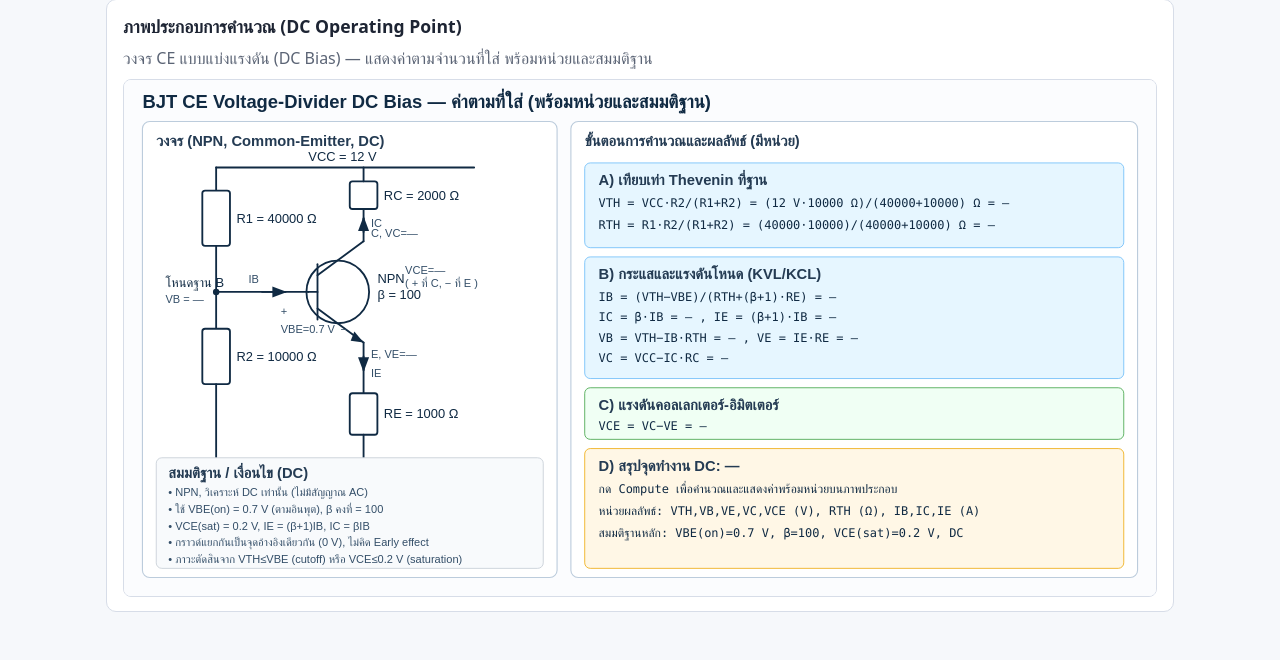
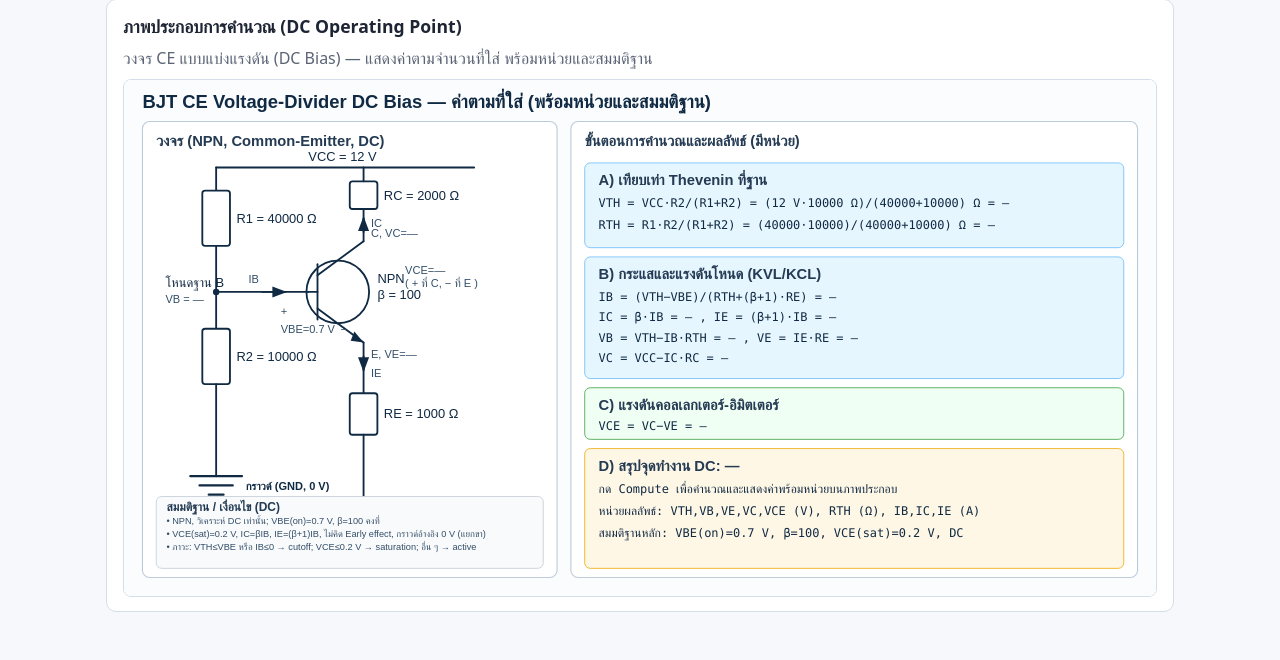
Before and after one commit to bank3939/gitlab, a Flask app: page / in a window 1280 px wide. Shown: the part 296-956 px from the top of the page. Run offline with Flask 3, Linux system fonts and the light colour scheme.

Commit message:
fix: make assumptions section smaller in illustration

```diff
--- a/templates/index.html
+++ b/templates/index.html
@@ -110,14 +110,12 @@
         <text class="sm" x="305" y="210">VCE={{ fmt(result.VCE,'V') if has else '—' }}</text>
         <text class="sm" x="305" y="225">( + ที่ C, − ที่ E )</text>
 
-        <!-- Assumptions -->
-        <rect class="note" x="35" y="410" width="420" height="120" rx="6"/>
-        <text class="s" x="48" y="432">สมมติฐาน / เงื่อนไข (DC)</text>
-        <text class="sm" x="48" y="452">• NPN, วิเคราะห์ DC เท่านั้น (ไม่มีสัญญาณ AC)</text>
-        <text class="sm" x="48" y="470">• ใช้ VBE(on) = {{ inputs['VBE'] }} V (ตามอินพุต), β คงที่ = {{ inputs['beta'] }}</text>
-        <text class="sm" x="48" y="488">• VCE(sat) = 0.2 V, IE = (β+1)IB, IC = βIB</text>
-        <text class="sm" x="48" y="506">• กราวด์แยกกันเป็นจุดอ้างอิงเดียวกัน (0 V), ไม่คิด Early effect</text>
-        <text class="sm" x="48" y="524">• ภาวะตัดสินจาก VTH≤VBE (cutoff) หรือ VCE≤0.2 V (saturation)</text>
+        <!-- Assumptions (compact) -->
+        <rect class="note" x="35" y="452" width="420" height="78" rx="6"/>
+        <text class="s" x="46" y="468" style="font-size:13px">สมมติฐาน / เงื่อนไข (DC)</text>
+        <text x="46" y="482" style="font:10px Arial,sans-serif;fill:#334e68">• NPN, วิเคราะห์ DC เท่านั้น; VBE(on)={{ inputs['VBE'] }} V, β={{ inputs['beta'] }} คงที่</text>
+        <text x="46" y="496" style="font:10px Arial,sans-serif;fill:#334e68">• VCE(sat)=0.2 V, IC=βIB, IE=(β+1)IB, ไม่คิด Early effect, กราวด์อ้างอิง 0 V (แยกขา)</text>
+        <text x="46" y="510" style="font:10px Arial,sans-serif;fill:#334e68">• ภาวะ: VTH≤VBE หรือ IB≤0 → cutoff; VCE≤0.2 V → saturation; อื่น ๆ → active</text>
 
         <!-- Calculations -->
         <rect class="box" x="485" y="45" width="615" height="495" rx="8"/>
```
